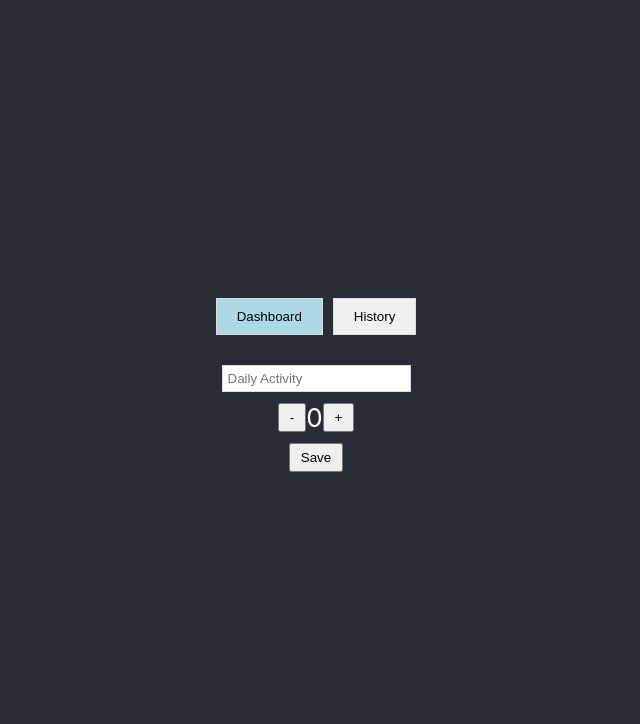
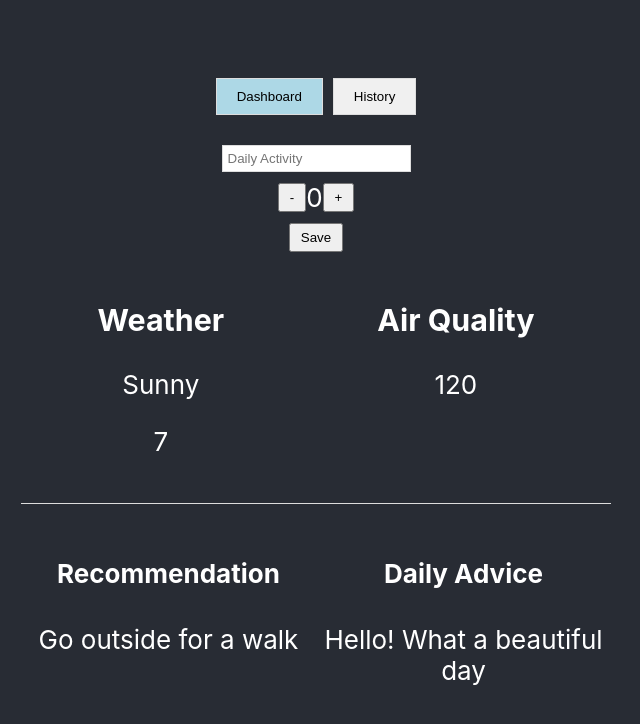
Before and after one commit to AmberWein/neuromood-frontend, a React (Create React App) app in the folder my-app/: page / in a window 1280 px wide. Shown: the top 724 px of the page, without its empty margins (324-964 px from the left). Built offline with nearby package versions, Linux system fonts and the light colour scheme.

Commit message:
implement a RecommendationsHolder component

```diff
--- a/my-app/src/components/ActionsHolder/ActionsHolder.tsx
+++ b/my-app/src/components/ActionsHolder/ActionsHolder.tsx
@@ -1,3 +1,5 @@
+// Manages inputs and buttons.
+
 import React, { useState } from "react";
 import './ActionsHolder.css';
 
--- a/my-app/src/components/Dashboard/Dashboard.tsx
+++ b/my-app/src/components/Dashboard/Dashboard.tsx
@@ -2,16 +2,16 @@
 
 import React from "react";
 import ActionsHolder from '../../Components/ActionsHolder/ActionsHolder.tsx';
-// import FetchedDataContainer from "./FetchedDataContainer";
-// import RecommendationsHolder from "./RecommendationsHolder";
+import FetchedDataContainer from "../../Components/FetchedDataContainer/FetchedDataContainer.tsx";
+import RecommendationsHolder from "../../Components/RecommendationsHolder/RecommendationsHolder.tsx";
 import './Dashboard.css';
 
 const Dashboard: React.FC = () => {
   return (
     <div className="dashboard-container">
       <ActionsHolder />
-      {/* <FetchedDataContainer /> */}
-      {/* <RecommendationsHolder /> */}
+      <FetchedDataContainer />
+      <RecommendationsHolder />
     </div>
   );
 };
--- a/my-app/src/components/FetchedDataContainer/FetchedDataContainer.tsx
+++ b/my-app/src/components/FetchedDataContainer/FetchedDataContainer.tsx
@@ -1,5 +1,7 @@
+// Displays weather and air quality information.
+
 import React from "react";
-import './fetchedDataContainer.css';
+import './FetchedDataContainer.css';
 
 const FetchedDataContainer: React.FC = () => {
   return (
--- a/my-app/src/components/RecommendationsHolder/RecommendationsHolder.css
+++ b/my-app/src/components/RecommendationsHolder/RecommendationsHolder.css
@@ -0,0 +1,13 @@
+.recommendations-holder {
+    display: flex;
+    justify-content: space-around;
+    width: 100%;
+    border-top: 1px solid #ddd;
+    padding-top: 20px;
+  }
+
+  .recommendation,
+  .advice {
+    text-align: center;
+    flex: 1;
+  }
--- a/my-app/src/components/RecommendationsHolder/RecommendationsHolder.tsx
+++ b/my-app/src/components/RecommendationsHolder/RecommendationsHolder.tsx
@@ -1,16 +1,18 @@
+// Displays recommendations and daily advice.
+
 import React from "react";
-import './recommendationsHolder.css';
+import "./RecommendationsHolder.css";
 
-const RecommendationsHolder: React.FC = () => {
+const RecommendationsHolder = () => {
   return (
-    <div className="recommendations-container">
-      <div className="recommendation-item">
+    <div className="recommendations-holder">
+      <div className="recommendation">
         <h4>Recommendation</h4>
         <p>Go outside for a walk</p>
       </div>
-      <div className="recommendation-item">
+      <div className="advice">
         <h4>Daily Advice</h4>
-        <p>Hello! lorem ipsum</p>
+        <p>Hello! What a beautiful day</p>
       </div>
     </div>
   );
```
